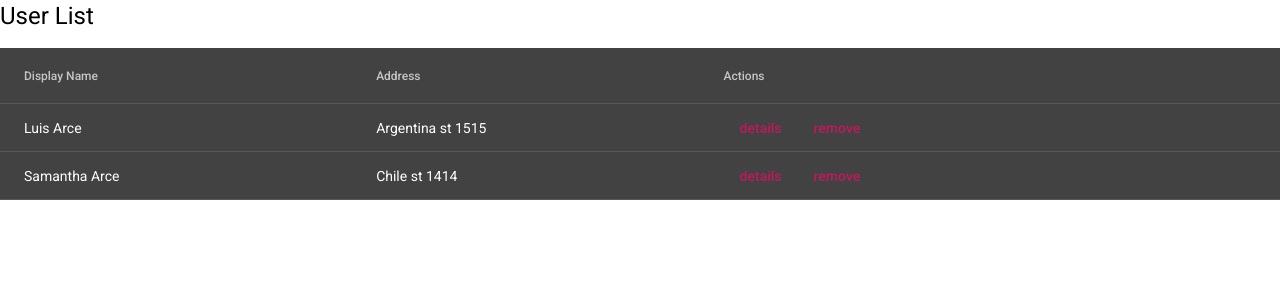
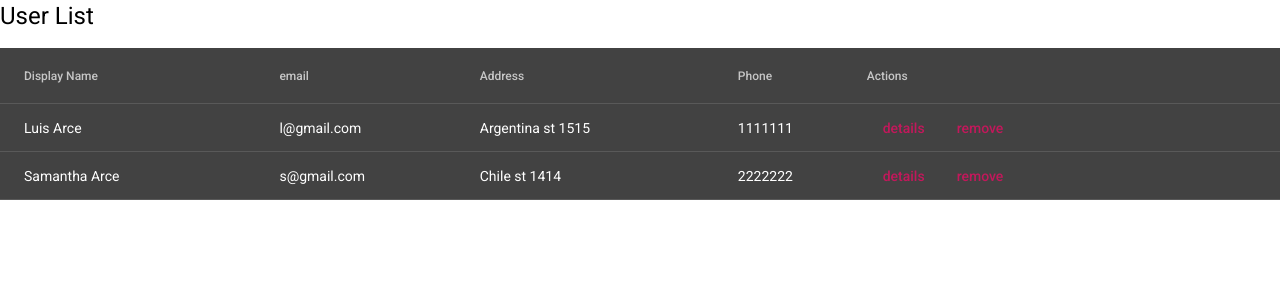
Before and after one commit to kapit4n/ng-users, an Angular app: page / in a window 1280 px wide. Shown: the top 300 px of the page. Built offline with nearby package versions, Linux system fonts and the light colour scheme.

Commit message:
add more user info

```diff
--- a/src/app/pages/users/users-list/users-list.component.ts
+++ b/src/app/pages/users/users-list/users-list.component.ts
@@ -3,7 +3,9 @@ import { Component, OnInit } from '@angular/core';
 export interface User {
   id: number;
   displayName: string;
+  email: string;
   address: string;
+  phone: string;
 }
 
 export interface UserConfig {
@@ -13,8 +15,8 @@ export interface UserConfig {
 }
 
 const USERS_DATA: User[] = [
-  { id: 1, displayName: 'Luis Arce', address: 'Argentina st 1515' },
-  { id: 2, displayName: "Samantha Arce", address: 'Chile st 1414' },
+  { id: 1, displayName: 'Luis Arce', email: 'l@gmail.com', address: 'Argentina st 1515', phone: "1111111" },
+  { id: 2, displayName: "Samantha Arce", email: 's@gmail.com', address: 'Chile st 1414', phone: '2222222' },
 ];
 
 @Component({
@@ -24,17 +26,21 @@ const USERS_DATA: User[] = [
 })
 export class UsersListComponent implements OnInit {
 
-  displayedColumns: string[] = ['displayName', 'address', 'actions'];
+  displayedColumns: string[] = ['displayName', 'email', 'address', 'phone', 'actions'];
 
   removeFunction = (id: number) => { }
   basicPath = "/users"
 
   columnsConfig: UserConfig[] = [
     { type: 'text', name: 'displayName', label: 'Display Name' },
+    { type: 'text', name: 'email', label: 'email' },
     { type: 'text', name: 'address', label: 'Address' },
+    { type: 'text', name: 'phone', label: 'Phone' },
     { type: 'actions', name: 'actions', label: 'Actions' },
   ];
+
   dataSource = USERS_DATA;
+
   constructor() { }
 
   ngOnInit(): void {
```
